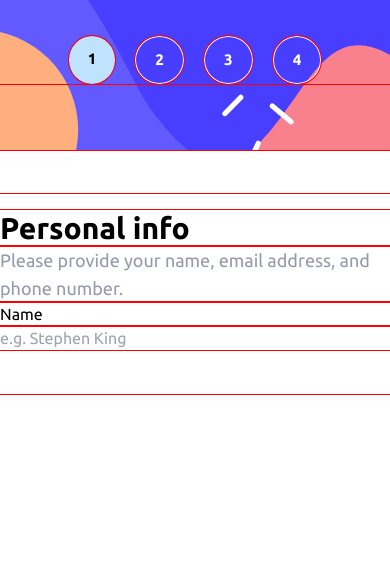
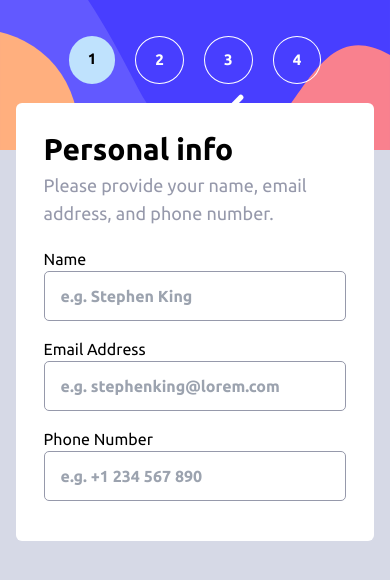
Before and after one commit to Nnadivictory25/multi-step-form, a website: page index.html in a window 390 px wide. Drawn offline with Linux system fonts and the light colour scheme; files that its build step writes are made by us from their sources.

Commit message:
through with first step form and it is responsive too

```diff
--- a/app/scss/components/step1.scss
+++ b/app/scss/components/step1.scss
@@ -2,6 +2,12 @@
 @use '../util/functions.scss' as *;
 @use '../util/mixins.scss' as *;
 
+
+body {
+    @include breakpoint-down(medium) {
+        background-color: var(--light-gray);
+    }
+}
 
 .mobile__nav {
     height: rem(150);
@@ -67,11 +73,17 @@
 
 
 .form {
+    background-color: #fff;
+    width: 92%;
 
     &__header {
         .description {
             color: var(--cool-gray);
-
         }
     }
+
+    input {
+        border: 1px solid var(--cool-gray);
+        border-radius: rem(5);
+    }
 }
--- a/app/scss/globals/boilerplate.scss
+++ b/app/scss/globals/boilerplate.scss
@@ -6,7 +6,7 @@ html {
 *, *::before, *::after {
     box-sizing: inherit;
     list-style: none;
-    outline: 1px solid red; // (For css debugging :) )
+    // outline: 1px solid red; // (For css debugging :) )
 }
 
 body {
--- a/index.html
+++ b/index.html
@@ -89,17 +89,24 @@
 
     <main class="lg:w-1/2 self-start my-11 pt-4">
 
-      <form class="form sm:fixed sm:z-40 sm:mx-auto inset-x-0 lg:relative">
+      <form class="form fixed z-40 top-[6.45rem] inset-x-0 mx-auto rounded-md lg:relative px-7 py-6 lg:top-0 lg:py-2">
 
         <div class="form__header">
-          <h3 class="text-3xl font-bold">Personal info</h3>
-          <p class="description text-lg">
+          <h3 class="text-3xl font-bold py-1 lg:text-4xl">Personal info</h3>
+          <p class="description text-lg py-0">
             Please provide your name, email address, and phone number.
           </p>
         </div>
 
-        <p class="label">Name</p>
-        <input class="w-full" type="text" placeholder="e.g. Stephen King" name="name" id="name">
+        <p class="label lg:font-medium mt-5">Name</p>
+        <input class="w-full py-3 px-4 mb-4 font-semibold" type="text" placeholder="e.g. Stephen King" name="name" id="name">
+
+        <p class="label lg:font-medium">Email Address</p>
+        <input class="w-full py-3 px-4 mb-4 font-semibold" type="email" placeholder="e.g. stephenking@lorem.com" name="email" id="email">
+
+        <p class="label lg:font-medium">Phone Number</p>
+        <input class="w-full py-3 px-4 mb-4 font-semibold" type="tel" placeholder="e.g. +1 234 567 890" name="phone number" id="phone number">
+
 
       </form>
 
```
Also changed, not shown: dist/style.css, 1 other file.
